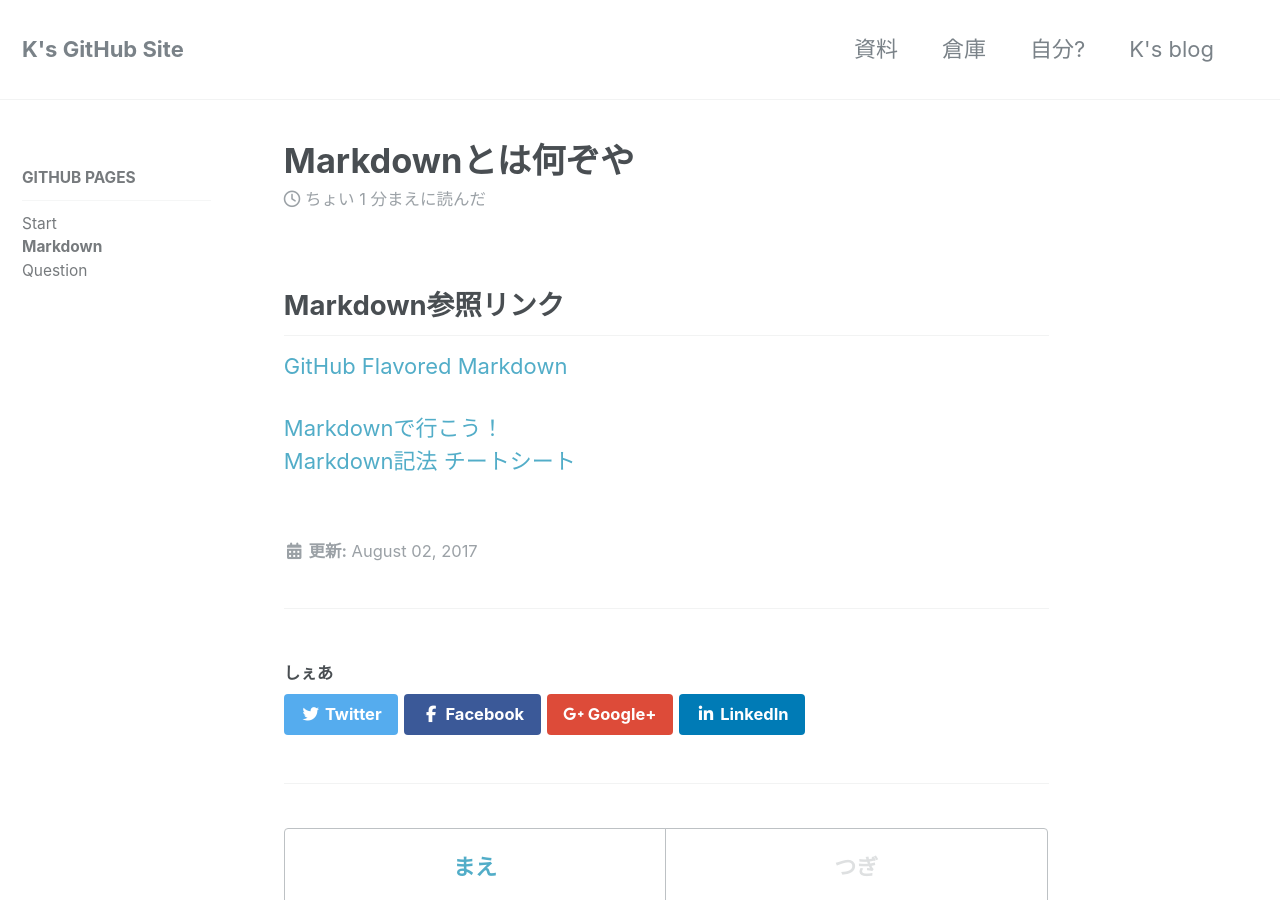
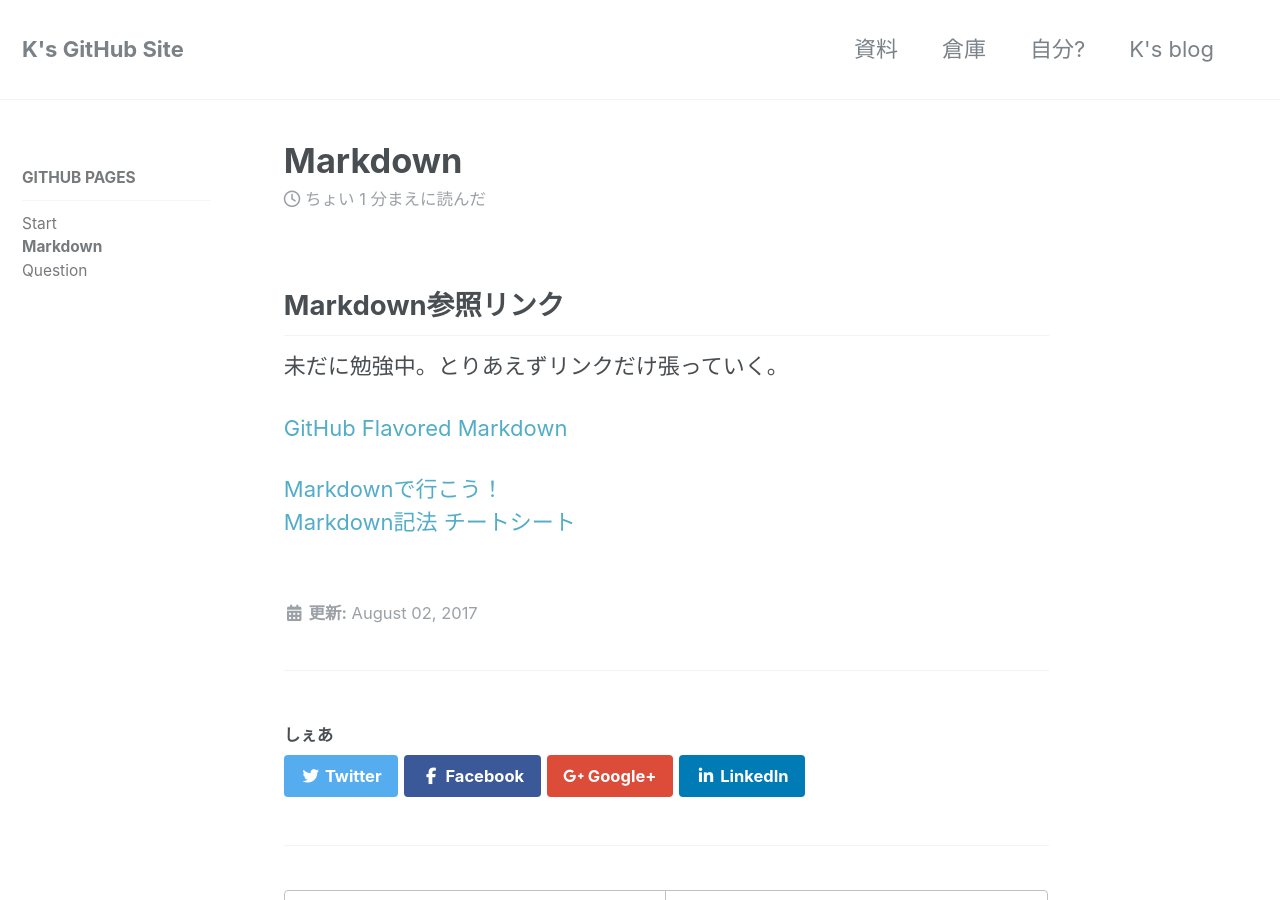
Before and after one commit to laureltreetop/laureltreetop.github.io, a Jekyll site: the page built from _docs/02-markdown.md, in a window 1280 px wide and 900 px high. Built offline with Jekyll 4.4.1, drawn with Linux system fonts in a browser that asks for light colours; nearby versions of some CDN libraries.

Commit message:
Update 02-markdown.md

```diff
--- a/_docs/02-markdown.md
+++ b/_docs/02-markdown.md
@@ -1,10 +1,11 @@
 ---
-layout: single
-last_modified_at: 2017-08-02 19:51 +0900
-title: "Markdownとは何ぞや"
+last_modified_at: 2017-08-02 23:12 +0900
+title: "Markdown"
 permalink: /docs/markdown/
 ---
 ## Markdown参照リンク
+未だに勉強中。とりあえずリンクだけ張っていく。
+
 [GitHub Flavored Markdown](https://guides.github.com/features/mastering-markdown/)
 
 [Markdownで行こう！](https://gist.github.com/wate/7072365)
```
